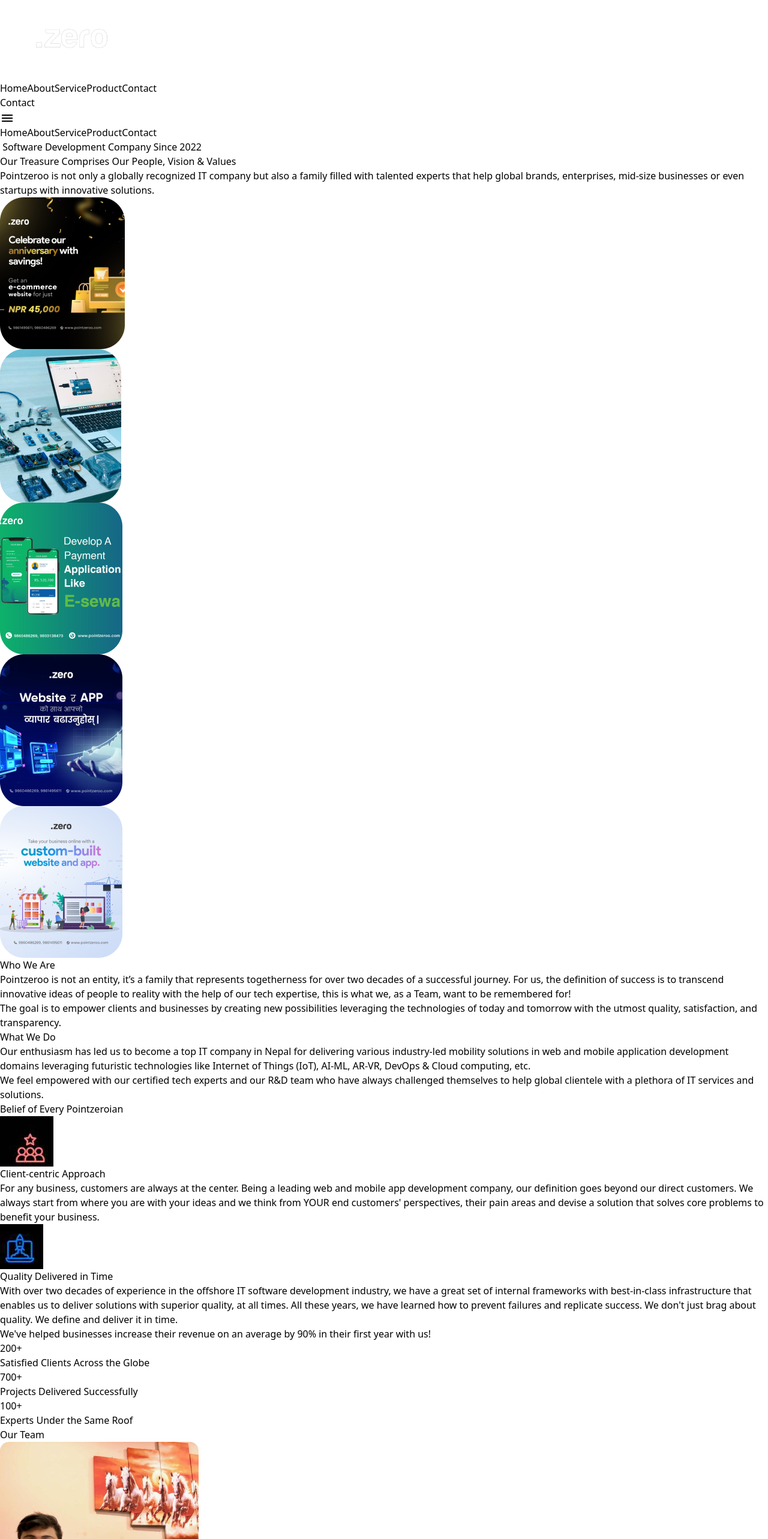
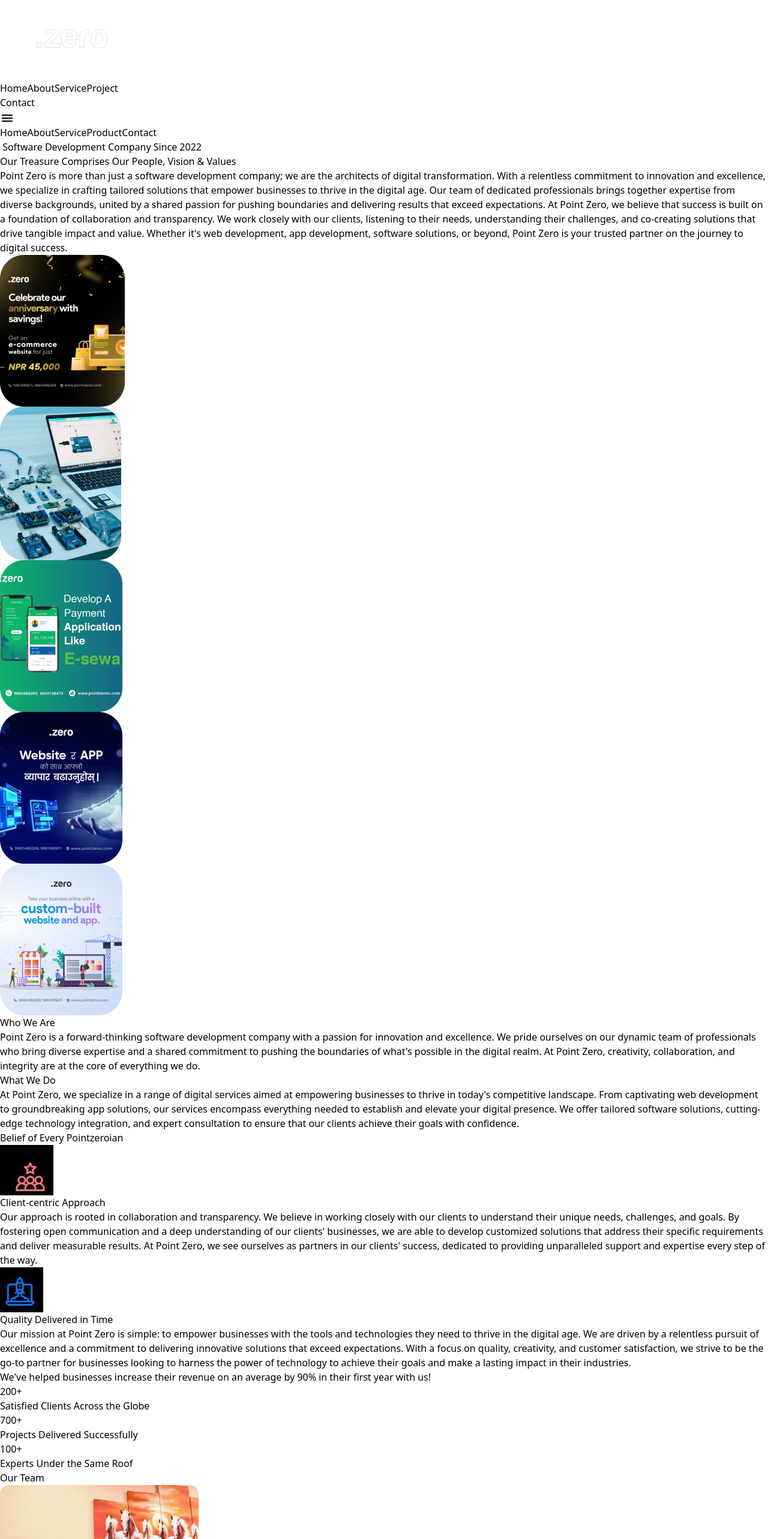
Before and after one commit to hipointzero-droid/pointzerowebsite, a React (Vite) app: page /about in a window 1280 px wide. Shown: the top 2566 px of the page at 60% size. Built offline with nearby package versions, Linux system fonts and the light colour scheme.

Commit message:
something changed

```diff
--- a/src/Pages/About/About.jsx
+++ b/src/Pages/About/About.jsx
@@ -72,7 +72,16 @@ export default function About() {
           <p className='font-light lg:text-xl text-base'> Software Development Company Since 2022</p>
             <div className='h-[0.02rem]  bg-white md:w-[28%] w-[80%] my-3'></div>
             <h1 className='md:w-[70%] w-[80%] font-bold lg:text-7xl text-xl text-center md:mt-10 mt-6'>Our Treasure Comprises Our People, Vision & Values</h1>
-            <p className='font-light text-sm md:mt-10 mt-6 text-center md:w-[40%] w-[60%]'>Pointzeroo is not only a globally recognized IT company but also a family filled with talented experts that help global brands, enterprises, mid-size businesses or even startups with innovative solutions.</p>
+            <p className='font-light text-sm md:mt-10 mt-6 text-center md:w-[70%] w-[60%]'>Point Zero is more than just a software development company; we are the architects of digital
+transformation. With a relentless commitment to innovation and excellence, we specialize in
+crafting tailored solutions that empower businesses to thrive in the digital age. Our team of
+dedicated professionals brings together expertise from diverse backgrounds, united by a shared
+passion for pushing boundaries and delivering results that exceed expectations. At Point Zero,
+we believe that success is built on a foundation of collaboration and transparency. We work
+closely with our clients, listening to their needs, understanding their challenges, and co-creating
+solutions that drive tangible impact and value. Whether it&#39;s web development, app development,
+software solutions, or beyond, Point Zero is your trusted partner on the journey to digital
+success.</p>
         </section>
         <section className='text-white  md:px-28 px-8 mt-40'>
         <div className='flex gap-6 lg:items-center items-start justify-start  lg:justify-center mt-10 overflow-x-auto'>
@@ -99,14 +108,22 @@ export default function About() {
             <div className='flex lg:flex-row flex-col lg:items-center lg:justify-center items-center w-[100%] '>
    <div className='flex flex-col items-start  lg:w-[450px] w-[100%] mt-10'>
 <p className='font-bold text-xl'>Who We Are</p>
-<p className='font-thin text-sm md:w-[68%] w-[95%] mt-4'>Pointzeroo is not an entity, it’s a family that represents togetherness for over two decades of a successful journey. For us, the definition of success is to transcend innovative ideas of people to reality with the help of our tech expertise, this is what we, as a Team, want to be remembered for!</p>
-<p className='font-thin text-sm md:w-[68%] w-[95%] mt-4'>The goal is to empower clients and businesses by creating new possibilities leveraging the technologies of today and tomorrow with the utmost quality, satisfaction, and transparency.</p>
+<p className='font-thin text-sm md:w-[68%] w-[95%] mt-4'>Point Zero is a forward-thinking software development company with a passion for innovation
+and excellence. We pride ourselves on our dynamic team of professionals who bring diverse
+
+expertise and a shared commitment to pushing the boundaries of what&#39;s possible in the digital
+realm. At Point Zero, creativity, collaboration, and integrity are at the core of everything we do.</p>
+{/* <p className='font-thin text-sm md:w-[68%] w-[95%] mt-4'>The goal is to empower clients and businesses by creating new possibilities leveraging the technologies of today and tomorrow with the utmost quality, satisfaction, and transparency.</p> */}
 
    </div>
    <div className='flex flex-col items-start lg:w-[450px] w-[100%] mt-10'>
 <p className='font-bold text-xl'>What We Do</p>
-<p className='font-thin text-sm md:w-[68%] w-[95%] mt-4'>Our enthusiasm has led us to become a top IT company in Nepal for delivering various industry-led mobility solutions in web and mobile application development domains leveraging futuristic technologies like Internet of Things (IoT), AI-ML, AR-VR,  DevOps & Cloud computing, etc.</p>
-<p className='font-thin text-sm md:w-[68%] w-[95%] mt-4'>We feel empowered with our certified tech experts and our R&D team who have always challenged themselves to help global clientele with a plethora of IT services and solutions.</p>
+<p className='font-thin text-sm md:w-[68%] w-[95%] mt-4'>At Point Zero, we specialize in a range of digital services aimed at empowering businesses to
+thrive in today&#39;s competitive landscape. From captivating web development to groundbreaking
+app solutions, our services encompass everything needed to establish and elevate your digital
+presence. We offer tailored software solutions, cutting-edge technology integration, and expert
+consultation to ensure that our clients achieve their goals with confidence.</p>
+{/* <p className='font-thin text-sm md:w-[68%] w-[95%] mt-4'>We feel empowered with our certified tech experts and our R&D team who have always challenged themselves to help global clientele with a plethora of IT services and solutions.</p> */}
 
    </div>
             </div>
@@ -117,12 +134,22 @@ export default function About() {
 <div className='md:w-[45%] w-[100%] flex flex-col  items-start justify-start'>
 <img src={img1} alt="" className='-ml-7'/>
 <p className='font-bold text-xl mt-4'>Client-centric Approach</p>
-<p className='mt-4 font-thin w-[90%]'>For any business, customers are always at the center. Being a leading web and mobile app development company, our definition goes beyond our direct customers. We always start from where you are with your ideas and we think from YOUR end customers' perspectives, their pain areas and devise a solution that solves core problems to benefit your business.</p>
+<p className='mt-4 font-thin w-[90%]'>Our approach is rooted in collaboration and transparency. We believe in working closely with
+our clients to understand their unique needs, challenges, and goals. By fostering open
+communication and a deep understanding of our clients&#39; businesses, we are able to develop
+customized solutions that address their specific requirements and deliver measurable results. At
+Point Zero, we see ourselves as partners in our clients&#39; success, dedicated to providing
+unparalleled support and expertise every step of the way.</p>
 </div>
 <div className='md:w-[45%] w-[100%] flex flex-col  items-start justify-start'>
 <img src={img2} alt="" className='-ml-3'/>
 <p className='font-bold text-xl mt-4'>Quality Delivered in Time</p>
-<p className='mt-4 font-thin w-[90%]'>With over two decades of experience in the offshore IT software development industry, we have a great set of internal frameworks with best-in-class infrastructure that enables us to deliver solutions with superior quality, at all times. All these years, we have learned how to prevent failures and replicate success. We don't just brag about quality. We define and deliver it in time.</p>
+<p className='mt-4 font-thin w-[90%]'>Our mission at Point Zero is simple: to empower businesses with the tools and technologies
+they need to thrive in the digital age. We are driven by a relentless pursuit of excellence and a
+commitment to delivering innovative solutions that exceed expectations. With a focus on quality,
+creativity, and customer satisfaction, we strive to be the go-to partner for businesses looking to
+harness the power of technology to achieve their goals and make a lasting impact in their
+industries.</p>
 </div>
    </div>
         </section>
@@ -167,7 +194,7 @@ export default function About() {
 
       {/* Repeat the above structure for other boxes */}
     </div>
-    <div className='md:bg-[#0b6380] bg-black py-10 mb-8 md:px-20 px-8 mt-20 w-full flex md:flex-row flex-col md:gap-0 gap-6 items-center justify-center '>
+    {/* <div className='md:bg-[#0b6380] bg-black py-10 mb-8 md:px-20 px-8 mt-20 w-full flex md:flex-row flex-col md:gap-0 gap-6 items-center justify-center '>
 
 <div className='flex gap-3 bg-[#0b6380] md:p-0 p-3 rounded-xl'>
 <div className='h-14 w-14 bg-gray-300 rounded-full'>
@@ -188,6 +215,9 @@ export default function About() {
 </div>
 <p className='w-[45%] text-sm font-light'>For any business, customers are always at the center. Being a leading </p>
 </div>
+        </div> */}
+        <div className='mb-20'>
+
         </div>
         </section>
 
--- a/src/Pages/Home/Components/DetailSection.jsx
+++ b/src/Pages/Home/Components/DetailSection.jsx
@@ -5,37 +5,36 @@ export default function DetailSection() {
     <section className='bg-white p-14 flex gap-6 lg:flex-row flex-col justify-evenly items-start'>
 <div className='lg:w-[40%] w-[100%]'>
 <h1 className='lg:text-7xl text-3xl w-[100%] font-medium'>
-We innovate for better lives
+Powering Your Sales Success
      </h1>
-     <p className='mt-4 font-semibold w-[80%] text-xl'>Schematiq invests in the future with our sustainability andeducation initiatives.</p>
+     <p className='mt-4 font-semibold w-[80%] text-xl'>with Point Zero&#39;s Impactful Solutions</p>
      <img src={image} alt="" />
 </div>
 <div className='lg:w-[35%] w-[100%] flex-col justify-between gap-9'>
 <div>
 <h1 className='lg:text-3xl text-3xl w-[100%] font-bold'>
-Providing education for future innovators
+Tailored Solutions
      </h1>
-     <p className='mt-2 font-semibold w-[80%] text-xl'>Talk about your company's
-CSR initiatives here.</p>
+     <p className='mt-2 font-semibold w-[100%] text-lg'>Customized strategies designed to skyrocket your sales, meticulously
+crafted to fit your unique business needs and accelerate your revenue growth.</p>
 <hr className='bg-black h-[3px] mt-4'/>
 </div>
 <div className='mt-8'>
 <h1 className='lg:text-3xl text-3xl w-[100%] font-bold'>
-Reducing our carbon
-footprint
+Expertise and Innovation
      </h1>
-     <p className='mt-2 font-semibold w-[80%] text-xl'>Talk about your company's
-CSR initiatives here.</p>
+     <p className='mt-2 font-semibold w-[100%] text-lg'>Innovative approaches fueled by cutting-edge technology and a
+wealth of industry expertise, driving your sales performance to unprecedented heights.</p>
 <hr className='bg-black h-[3px] mt-4'/>
 </div>
 <div className='mt-8'>
 <h1 className='lg:text-3xl text-3xl w-[100%] font-bold'>
-Building inclusive
-communities
+Collaborative Partnership
 
      </h1>
-     <p className='mt-2 font-semibold w-[80%] text-xl'>Talk about your company's
-CSR initiatives here.</p>
+     <p className='mt-2 font-semibold w-[100%] text-lg'>Together, we co-create winning sales strategies, fostering a
+collaborative partnership that ensures your objectives are not just met, but exceeded, every step
+of the way.</p>
 <hr className='bg-black h-[3px] mt-4'/>
 </div>
 </div>
--- a/src/Pages/Home/Components/Features.jsx
+++ b/src/Pages/Home/Components/Features.jsx
@@ -3,19 +3,36 @@ import image from '../../../assets/1.png'
 export default function Features() {
   return (
     <section className='flex  lg:flex-row  flex-col-reverse'>
-<div className='lg:w-[40%]  lg:h-[650px]'>
+<div className='lg:w-[40%]  lg:h-[750px]'>
 <img src={image} alt="" className='object-cover w-[100%] h-[100%]'/>
 </div>
 <div className='bg-[#0b6380] lg:w-[60%] w-[100%] pt-10 lg:pl-20 p-3 pb-5 text-white'>
-<h1 className='lg:text-4xl text-2xl font-medium'>Software Development</h1>
+<h1 className='lg:text-4xl text-2xl font-medium'>Web Development</h1>
 {/* <p className='text-base font-medium mt-3'>Add a one-liner about this product or feature.</p> */}
-<p className='text-sm mt-4 lg:w-[70%]'>Crafting tailored software solutions aligned with your vision, driving efficiency and innovation through precise coding.</p>
-<h1 className='lg:text-4xl text-2xl font-medium mt-10'>Software Testing & QA</h1>
+<p className='text-sm mt-4 lg:w-[70%]'>&quot;From sleek designs to seamless functionality, we bring your online
+presence to life with precision and style.&quot;</p>
+<h1 className='lg:text-4xl text-2xl font-medium mt-4'>App Development</h1>
 {/* <p className='text-base font-medium mt-3'>Add a one-liner about this product or feature.</p> */}
-<p className='text-sm mt-4 lg:w-[70%]'>Ensuring impeccable software quality through rigorous testing, assuring reliability and user satisfaction with every release.</p>
-<h1 className='lg:text-4xl text-2xl font-medium mt-4'>Infrastructure & DevOps</h1>
-{/* <p className='text-base font-medium mt-3'>Add a one-liner about this product or feature.</p> */}
-<p className='text-sm mt-4 lg:w-[70%]'>Building robust foundations and agile workflows for scalability and security while embracing continuous development methodologies.
+<p className='text-sm mt-4 lg:w-[70%]'>&quot;Transforming ideas into intuitive mobile experiences that captivate and
+engage users.&quot;</p>
+<h1 className='lg:text-4xl text-2xl font-medium mt-4'>Software Development</h1>
+<p className='text-sm mt-4 lg:w-[70%]'>&quot;Building robust, scalable software solutions tailored to your unique
+business needs and goals.&quot;
+
+</p>
+<h1 className='lg:text-4xl text-2xl font-medium mt-4'>Software Testing &amp; QA</h1>
+<p className='text-sm mt-4 lg:w-[70%]'>&quot;Guaranteeing perfection in every line of code, ensuring your software
+runs flawlessly every time.&quot;
+
+</p>
+<h1 className='lg:text-4xl text-2xl font-medium mt-4'>Infrastructure &amp; DevOps:</h1>
+<p className='text-sm mt-4 lg:w-[70%]'>&quot;Architecting resilient infrastructure and implementing DevOps
+practices for unmatched efficiency and reliability.&quot;
+
+</p>
+<h1 className='lg:text-4xl text-2xl font-medium mt-4'>Hire Dedicated Developers</h1>
+<p className='text-sm mt-4 lg:w-[70%]'>&quot;Expand your team with seasoned professionals dedicated to
+bringing your projects to fruition, on time and on budget.&quot;
 
 </p>
 </div>
--- a/src/Pages/Home/Components/OurCoreFeatures.jsx
+++ b/src/Pages/Home/Components/OurCoreFeatures.jsx
@@ -10,18 +10,21 @@ export default function OurCoreFeatures() {
 <div className='flex gap-6 items-center justify-center lg:mt-20 mt-10 flex-wrap'>
 <div className='flex flex-col items-center justify-center w-[300px]'>
     <img src={image1} alt="" className='h-40'/>
-    <p className='text-center text-4xl font-semibold w-[80%]'>Accounting Software</p>
-    <p className='text-center  font-semibold w-[80%] mt-3'>Give a detailed description of the service being provided here.</p>
+    <p className='text-center text-4xl font-semibold w-[80%]'>Tailored Solutions</p>
+    <p className='text-center  font-semibold w-[90%] mt-3'>Crafting bespoke digital solutions precisely tailored to your unique
+business needs and objectives.</p>
       </div>
       <div className='flex flex-col items-center justify-center w-[300px]'>
     <img src={image3} alt="" className='h-40'/>
-    <p className='text-center text-4xl font-semibold w-[80%]'>HR & Payroll System</p>
-    <p className='text-center  font-semibold w-[80%] mt-3'>Give a detailed description of the service being provided here.</p>
+    <p className='text-center text-4xl font-semibold w-[80%]'>Expertise and Innovation</p>
+    <p className='text-center  font-semibold w-[90%] mt-3'>Harnessing cutting-edge technologies and a passion for
+innovation to deliver groundbreaking digital experiences.</p>
       </div>
       <div className='flex flex-col items-center justify-center w-[300px]'>
     <img src={image2} alt="" className='h-40'/>
-    <p className='text-center text-4xl font-semibold w-[80%]'>Inventory Management</p>
-    <p className='text-center  font-semibold w-[80%] mt-3'>Give a detailed description of the service being provided here.</p>
+    <p className='text-center text-4xl font-semibold w-[80%]'>Collaborative Partnership</p>
+    <p className='text-center  font-semibold w-[90%] mt-3'>Fostering transparent and collaborative relationships, we work
+hand-in-hand with our clients to transform visions into reality.</p>
       </div>
 </div>
 
--- a/src/Pages/Home/Components/OurServices.jsx
+++ b/src/Pages/Home/Components/OurServices.jsx
@@ -26,15 +26,19 @@ export default function OurServices() {
 
       {/* developer */}
       <div className='flex-shrink-0 flex-grow-0'>
-      <div className={`bg-[#242323] h-[500px] py-16 px-8 rounded-xl text-white w-[354px] cursor-pointer hover:bg-orange-200 transition duration-700 ease-in-out hover:text-black `}
+      <div className={`bg-[#242323] h-[500px] py-16 px-8 rounded-xl text-white w-[354px] cursor-pointer hover:bg-yellow-200 transition duration-700 ease-in-out hover:text-black `}
        onMouseEnter={()=>{
         setfirst1(!first1);
       }} onMouseLeave={()=>{
         setfirst1(!first1)
       }}>
 <img src={first1===false? developer:developer1} alt="" className='h-26 '/>
-<p className=' text-xl font-bold  mt-3 w-[80%]'>Hire Dedicated Developers</p>
-<p className=' font-semibold  mt-3 w-[90%]'>Create your own team of developers for your software development project on short term, long term or permanent basis with guaranteed project delivery at affordable prices.</p>
+<p className=' text-xl font-bold  mt-3 w-[100%]'>Hire Dedicated Developers</p>
+<p className=' font-semibold text-sm mt-1 w-[95%]'>Augment your team with our Hire Dedicated Developers service,
+where you gain access to seasoned professionals fully committed to bringing your projects to
+fruition. Whether you need additional expertise for a specific project or ongoing support for your
+development needs, our dedicated developers become an extension of your team, working
+closely with you to deliver high-quality solutions on time and within budget.</p>
 <p className={`mt-6 font-bold  ${first1===false?"text-[#242323]":"text-red-600"}`}>Read More</p>
       </div>
       </div>
@@ -48,13 +52,18 @@ export default function OurServices() {
       }}>
 <img src={first3===false? mobile:mboile1} alt="" className='h-26 '/>
 <p className=' text-xl font-bold  mt-3 w-[80%]'>Mobile Apps</p>
-<p className=' font-semibold  mt-3 w-[90%]'>We build intuitive and engaging Android, iOS and cross-platform apps for businesses, consumers and enterprises that end users love and adapt to them very quickly.</p>
+<p className=' font-semibold text-sm mt-3 w-[95%]'>Our mission at Point Zero is simple: to empower businesses with the tools and technologies
+they need to thrive in the digital age. We are driven by a relentless pursuit of excellence and a
+commitment to delivering innovative solutions that exceed expectations. With a focus on quality,
+creativity, and customer satisfaction, we strive to be the go-to partner for businesses looking to
+harness the power of technology to achieve their goals and make a lasting impact in their
+industries.</p>
 <p className={`mt-6 font-bold  ${first3===false?"text-[#242323]":"text-red-600"}`}>Read More</p>
       </div>
       </div>
       {/* website */}
       <div className='flex-shrink-0 flex-grow-0'>
-      <div className={`bg-[#242323] h-[500px] py-16 px-8 rounded-xl text-white w-[354px] cursor-pointer hover:bg-red-200 transition duration-700 ease-in-out hover:text-black `}
+      <div className={`bg-[#242323] h-[500px] py-12 px-8 rounded-xl text-white w-[354px] cursor-pointer hover:bg-red-200 transition duration-700 ease-in-out hover:text-black `}
        onMouseEnter={()=>{
         setfirst2(!first2);
       }} onMouseLeave={()=>{
@@ -62,7 +71,12 @@ export default function OurServices() {
       }}>
 <img src={first2===false? website:website1} alt="" className='h-26 '/>
 <p className=' text-xl font-bold  mt-3 w-[80%]'>Web Development</p>
-<p className=' font-semibold  mt-3 w-[90%]'>Our web developers create custom web and web application solutions. We deliver web presence to help you grow your business using the best web technologies.</p>
+<p className=' font-semibold text-sm  mt-3 w-[95%]'>Our mission at Point Zero is simple: to empower businesses with the tools and technologies
+they need to thrive in the digital age. We are driven by a relentless pursuit of excellence and a
+commitment to delivering innovative solutions that exceed expectations. With a focus on quality,
+creativity, and customer satisfaction, we strive to be the go-to partner for businesses looking to
+harness the power of technology to achieve their goals and make a lasting impact in their
+industries.</p>
 <p className={`mt-6 font-bold  ${first2===false?"text-[#242323]":"text-red-600"}`}>Read More</p>
       </div>
       </div>
@@ -75,8 +89,12 @@ export default function OurServices() {
         setfirst(!first)
       }}>
 <img src={first===false? ui:ui1} alt="" className='h-26 '/>
-<p className=' text-xl font-bold  mt-3 w-[80%]'>UI/UX Design</p>
-<p className=' font-semibold  mt-3 w-[90%]'>Starting from concept, information architecture, visual identity and UI/UX design, our team delivers dazzling experiences for maximum user engagement.</p>
+<p className=' text-xl font-bold  mt-3 w-[80%]'>Infrastructure &amp; DevOps</p>
+<p className=' font-semibold text-sm  mt-3 w-[95%]'>In today&#39;s fast-paced digital landscape, having a reliable and efficient
+infrastructure is essential for success. Our Infrastructure &amp; DevOps service is geared towards
+architecting resilient infrastructure and implementing DevOps practices that enhance agility,
+scalability, and reliability. From cloud migration to continuous integration and deployment, we
+optimize your infrastructure to support your evolving business needs and drive innovation.</p>
 <p className={`mt-6 font-bold  ${first===false?"text-[#242323]":"text-red-600"}`}>Read More</p>
       </div>
       </div>
--- a/src/Pages/Home/Components/TopSection.jsx
+++ b/src/Pages/Home/Components/TopSection.jsx
@@ -15,7 +15,9 @@ export default function TopSection() {
         <h1 className='font-semibold lg:text-7xl md:text-5xl text-3xl mt-8'>Your Trusted </h1>
         <h1 className='font-semibold lg:text-7xl md:text-5xl text-3xl lg:-mt-2 -mt-1'>Development</h1>
         <h1 className='font-semibold lg:text-7xl md:text-5xl text-3xl lg:-mt-2 -mt-1'>Partner</h1>
-        <p className='mt-10 font-serif'>Point Zero understands that the web/app is all about user experience, and that's why we're a team of designers, developers, and technologists who love what we do. We believe that a successful and happy customer is our most important asset.</p>
+        <p className='mt-10 font-serif'>At Point Zero, we specialize in bringing your digital dreams to life. With a team of passionate
+and experienced professionals, we offer a wide range of services tailored to meet your needs
+and exceed your expectations.</p>
         <button className=' rounded-3xl lg:block hidden text-white bg-[#0b6380]  p-2  font-bold  px-7 mt-10'
         onClick={()=>{
           navigate("/contact")
--- a/src/Pages/Service/Services.jsx
+++ b/src/Pages/Service/Services.jsx
@@ -21,7 +21,7 @@ export default function Services() {
 
 
 </h1>
-<p className='font-light text-sm md:mt-16 mt-6 mb-10 md:px-0 px-2 text-center md:w-[550px] w-full'>Since 2021, we have been a reliable offshore partner for software application development. We provide a comprehensive spectrum of IT services and  solutions worldwide, including mobile and desktop app development.</p>
+<p className='font-light text-sm md:mt-16 mt-6 mb-10 md:px-0 px-2 text-center md:w-[550px] w-full'>Since 2022, we have been a reliable offshore partner for software application development. We provide a comprehensive spectrum of IT services and  solutions worldwide, including mobile and desktop app development.</p>
         </div>
         <div className='flex flex-wrap md:px-20 px-3 mt-40 text-white justify-evenly items-center'>
     <div>
--- a/src/components/Navbar.jsx
+++ b/src/components/Navbar.jsx
@@ -17,8 +17,8 @@ const navigate=useNavigate();
 <Link to="/" className='cursor-pointer'>Home</Link>
 <Link to="/about" className='cursor-pointer'>About</Link>
 <Link to="/services" className='cursor-pointer'>Service</Link>
-<Link to="/project" className='cursor-pointer'>Product</Link>
-<Link to="/contact" className='cursor-pointer'>Contact</Link>
+<Link to="/project" className='cursor-pointer'>Project</Link>
+{/* <Link to="/contact" className='cursor-pointer'>Contact</Link> */}
 </div>
 <button className='rounded-3xl lg:block hidden text-white bg-[#0b6380]  p-2 px-7 font-bold'
 onClick={()=>{
```
Also changed, not shown: src/Pages/Home/Components/InnovateSection.jsx (+8 -7 lines).
